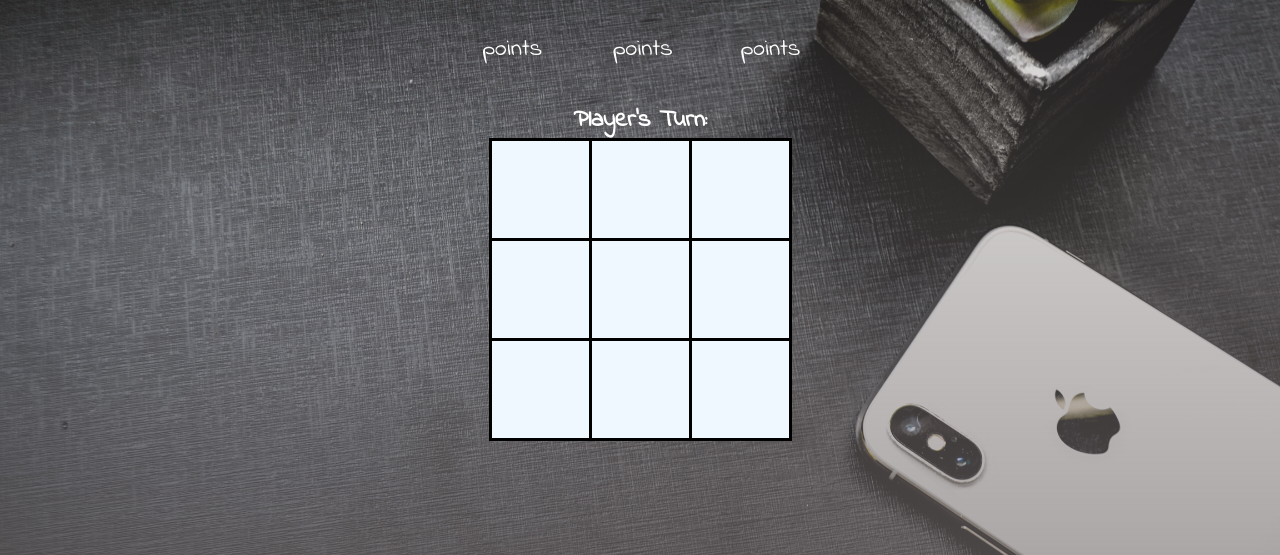
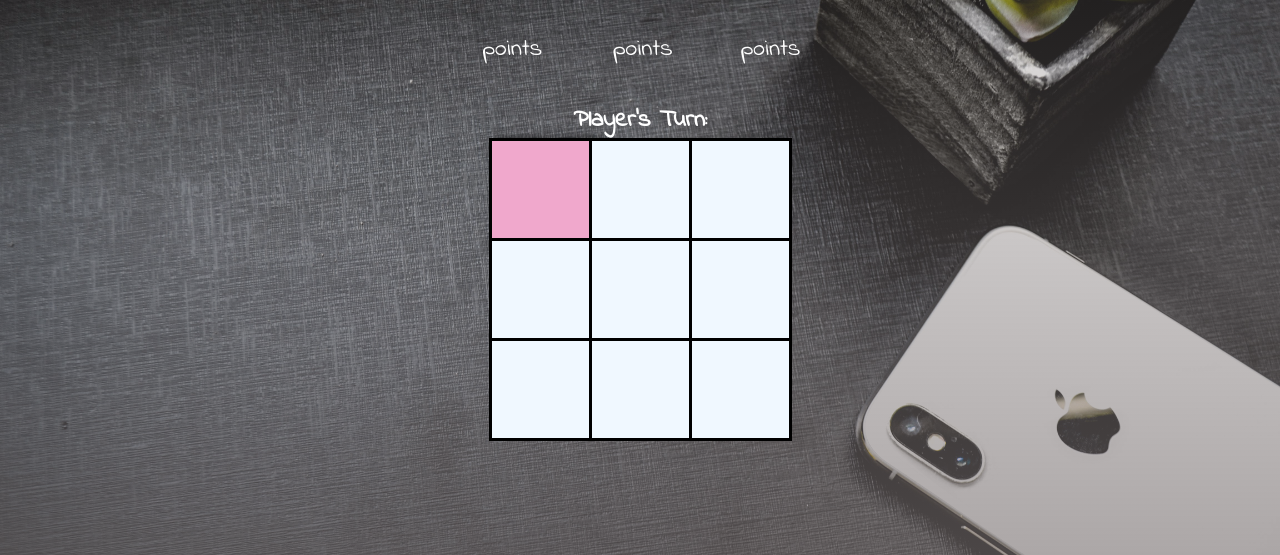
Before and after one commit to sasso-gonzalez/Tic-Tac-Toe, a plain HTML site: page Index.html in a window 1280 px wide. In both pictures the pointer is over the element 540 px from the left and 434 px from the top of the page. Shown: the part 245-800 px from the top of the page. Drawn offline with Linux system fonts and the light colour scheme; a web font is replaced by a local one.

Commit message:
added hover and background color

```diff
--- a/index.css
+++ b/index.css
@@ -56,3 +56,7 @@ td
     border: 3px solid black;
     background-color: aliceblue;
 }
+td:hover{
+    background-color: rgb(240, 168, 204);
+    box-shadow: 10px 5px 10px 5px;
+}
--- a/index.js
+++ b/index.js
@@ -14,6 +14,7 @@ function onclickCells()
     }
     return playerSym;
 }
+
 
 
 
```
